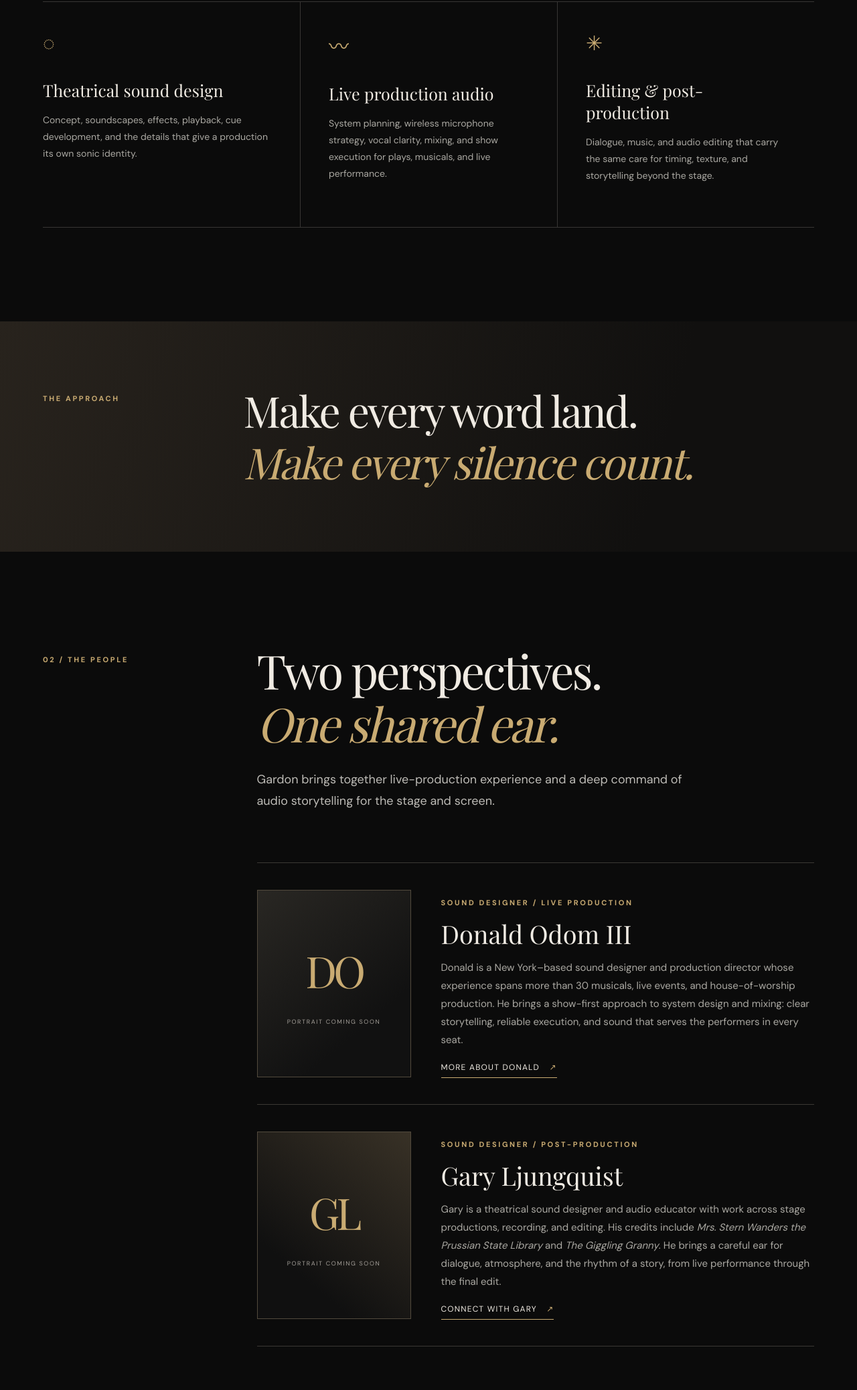
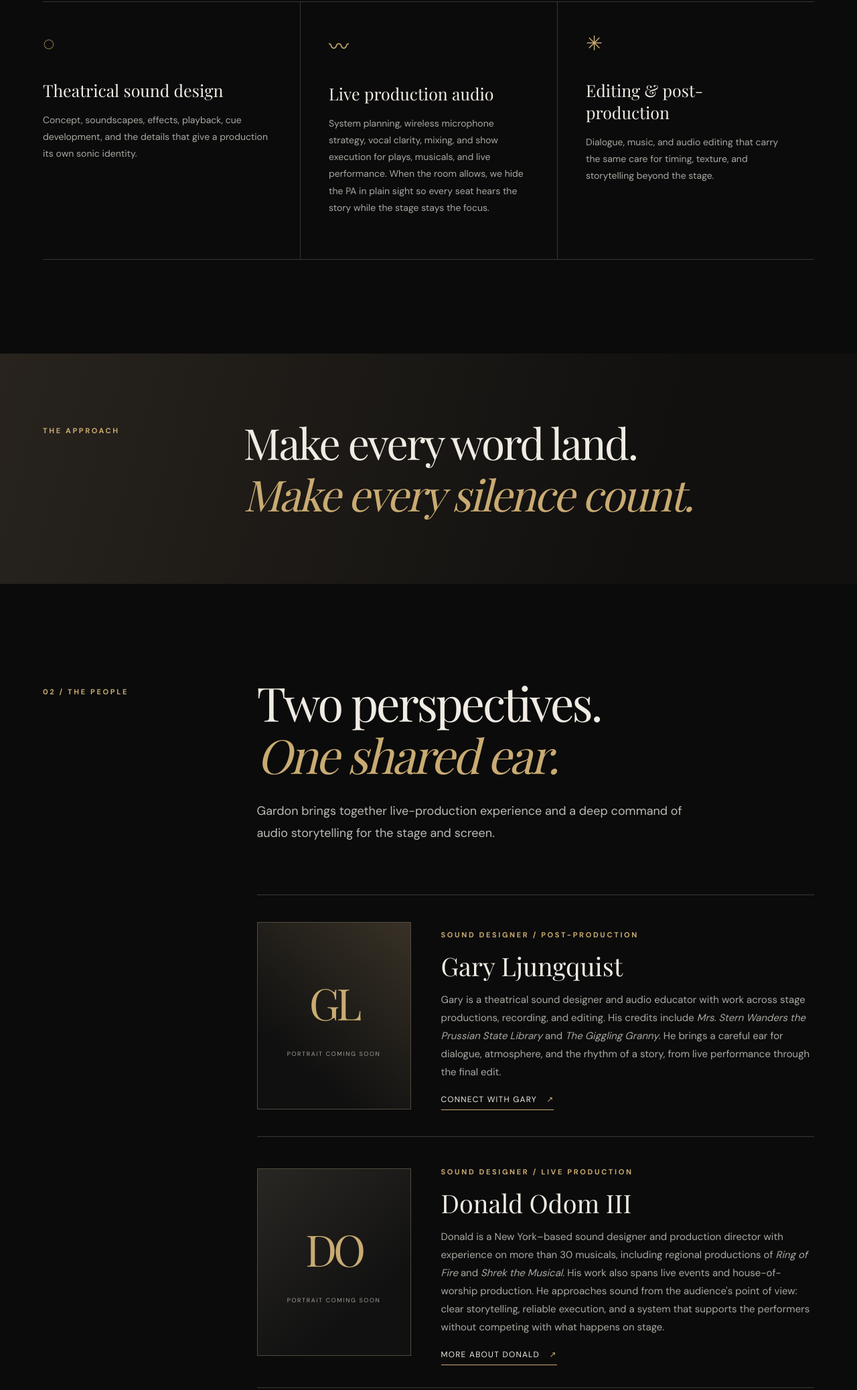
Before and after one commit to odomav/gardon-sound, a plain HTML site: page index.html in a window 1280 px wide. Shown: the part 1322-3398 px from the top of the page at 67% size. Drawn offline with nearby package versions, Linux system fonts and the light colour scheme; a web font is replaced by a local one.

Commit message:
Refine index.html with scroll reveal and credits

```diff
--- a/index.html
+++ b/index.html
@@ -30,31 +30,31 @@
       <div class="hero-bottom wrap"><span>GARDON SOUND / NEW YORK</span><span>DESIGN WITH INTENTION. EXECUTE WITH CONFIDENCE.</span></div>
     </section>
 
-    <section class="intro section wrap" id="work">
+    <section class="intro section wrap reveal" id="work">
       <div class="section-label">01 / OUR PRACTICE</div>
       <div><h2>Every moment has<br>a <em>soundtrack.</em></h2><p class="lead">From the first script conversation to the final cue, we shape sound around the performance. The result is a world the audience can feel without seeing the work behind it.</p></div>
     </section>
     <section class="services wrap" aria-label="Services">
-      <article><span class="service-glyph">◌</span><h3>Theatrical sound design</h3><p>Concept, soundscapes, effects, playback, cue development, and the details that give a production its own sonic identity.</p></article>
-      <article><span class="service-glyph">〰</span><h3>Live production audio</h3><p>System planning, wireless microphone strategy, vocal clarity, mixing, and show execution for plays, musicals, and live performance.</p></article>
-      <article><span class="service-glyph">✳</span><h3>Editing & post-production</h3><p>Dialogue, music, and audio editing that carry the same care for timing, texture, and storytelling beyond the stage.</p></article>
+      <article class="reveal"><span class="service-glyph">◌</span><h3>Theatrical sound design</h3><p>Concept, soundscapes, effects, playback, cue development, and the details that give a production its own sonic identity.</p></article>
+      <article class="reveal"><span class="service-glyph">〰</span><h3>Live production audio</h3><p>System planning, wireless microphone strategy, vocal clarity, mixing, and show execution for plays, musicals, and live performance. When the room allows, we hide the PA in plain sight so every seat hears the story while the stage stays the focus.</p></article>
+      <article class="reveal"><span class="service-glyph">✳</span><h3>Editing & post-production</h3><p>Dialogue, music, and audio editing that carry the same care for timing, texture, and storytelling beyond the stage.</p></article>
     </section>
 
-    <section class="quote-band"><div class="wrap"><span>THE APPROACH</span><p>Make every word land.<br><em>Make every silence count.</em></p></div></section>
+    <section class="quote-band"><div class="wrap reveal"><span>THE APPROACH</span><p>Make every word land.<br><em>Make every silence count.</em></p></div></section>
 
     <section class="people section wrap" id="people">
       <div class="section-label">02 / THE PEOPLE</div>
-      <div class="people-content"><h2>Two perspectives.<br><em>One shared ear.</em></h2><p class="lead">Gardon brings together live-production experience and a deep command of audio storytelling for the stage and screen.</p>
+      <div class="people-content"><div class="reveal"><h2>Two perspectives.<br><em>One shared ear.</em></h2><p class="lead">Gardon brings together live-production experience and a deep command of audio storytelling for the stage and screen.</p></div>
         <div class="profiles">
-          <article class="profile"><div class="portrait portrait-don" role="img" aria-label="Portrait placeholder for Donald Odom III"><span>DO</span><small>PORTRAIT COMING SOON</small></div><div><span class="role">SOUND DESIGNER / LIVE PRODUCTION</span><h3>Donald Odom III</h3><p>Donald is a New York–based sound designer and production director whose experience spans more than 30 musicals, live events, and house-of-worship production. He brings a show-first approach to system design and mixing: clear storytelling, reliable execution, and sound that serves the performers in every seat.</p><a href="https://www.odomav.com/pages/about-us" target="_blank" rel="noopener noreferrer">More about Donald <span aria-hidden="true">↗</span></a></div></article>
-          <article class="profile"><div class="portrait portrait-gary" role="img" aria-label="Portrait placeholder for Gary Ljungquist"><span>GL</span><small>PORTRAIT COMING SOON</small></div><div><span class="role">SOUND DESIGNER / POST-PRODUCTION</span><h3>Gary Ljungquist</h3><p>Gary is a theatrical sound designer and audio educator with work across stage productions, recording, and editing. His credits include <em>Mrs. Stern Wanders the Prussian State Library</em> and <em>The Giggling Granny</em>. He brings a careful ear for dialogue, atmosphere, and the rhythm of a story, from live performance through the final edit.</p><a href="mailto:don@odomav.com?subject=Connect%20with%20Gary%20at%20Gardon%20Sound">Connect with Gary <span aria-hidden="true">↗</span></a></div></article>
+          <article class="profile reveal"><div class="portrait portrait-gary" role="img" aria-label="Portrait placeholder for Gary Ljungquist"><span>GL</span><small>PORTRAIT COMING SOON</small></div><div><span class="role">SOUND DESIGNER / POST-PRODUCTION</span><h3>Gary Ljungquist</h3><p>Gary is a theatrical sound designer and audio educator with work across stage productions, recording, and editing. His credits include <em>Mrs. Stern Wanders the Prussian State Library</em> and <em>The Giggling Granny</em>. He brings a careful ear for dialogue, atmosphere, and the rhythm of a story, from live performance through the final edit.</p><a href="mailto:don@odomav.com?subject=Connect%20with%20Gary%20at%20Gardon%20Sound">Connect with Gary <span aria-hidden="true">↗</span></a></div></article>
+          <article class="profile reveal"><div class="portrait portrait-don" role="img" aria-label="Portrait placeholder for Donald Odom III"><span>DO</span><small>PORTRAIT COMING SOON</small></div><div><span class="role">SOUND DESIGNER / LIVE PRODUCTION</span><h3>Donald Odom III</h3><p>Donald is a New York–based sound designer and production director with experience on more than 30 musicals, including regional productions of <em>Ring of Fire</em> and <em>Shrek the Musical</em>. His work also spans live events and house-of-worship production. He approaches sound from the audience's point of view: clear storytelling, reliable execution, and a system that supports the performers without competing with what happens on stage.</p><a href="https://www.odomav.com/pages/about-us" target="_blank" rel="noopener noreferrer">More about Donald <span aria-hidden="true">↗</span></a></div></article>
         </div>
       </div>
     </section>
 
-    <section class="closing" id="contact"><div class="wrap"><span class="section-label">03 / LET'S BEGIN</span><h2>Let's hear what<br>you're <em>imagining.</em></h2><p>Planning a show, developing a sound world, or finishing a recording? Tell us what you're making.</p><a class="button button-light" href="mailto:don@odomav.com?subject=Gardon%20Sound%20Inquiry">Start a conversation <span aria-hidden="true">↗</span></a></div></section>
+    <section class="closing" id="contact"><div class="wrap reveal"><span class="section-label">03 / LET'S BEGIN</span><h2>Let's hear what<br>you're <em>imagining.</em></h2><p>Planning a show, developing a sound world, or finishing a recording? Tell us what you're making.</p><a class="button button-light" href="mailto:don@odomav.com?subject=Gardon%20Sound%20Inquiry">Start a conversation <span aria-hidden="true">↗</span></a></div></section>
   </main>
-  <footer class="wrap"><a class="brand" href="#top"><span class="brand-mark">G<span class="mark-rule"></span>S</span><span>GARDON <em>SOUND</em></span></a><span>NEW YORK · THEATRE & PERFORMANCE SOUND</span><span>© <span id="year">2026</span> GARDON SOUND</span></footer>
-  <script>document.getElementById('year').textContent = new Date().getFullYear();</script>
+  <footer class="wrap"><a class="brand" href="#top"><span class="brand-mark">G<span class="mark-rule"></span>S</span><span>GARDON <em>SOUND</em></span></a><span>NEW YORK · THEATRE & PERFORMANCE SOUND</span><div class="footer-legal"><span>© <span id="year">2026</span> GARDON SOUND</span><span>Site operated by <a href="https://www.odomav.com/" target="_blank" rel="noopener noreferrer">Odom Audio Visual, Inc.</a></span></div></footer>
+  <script src="script.js" defer></script>
 </body>
 </html>
```
